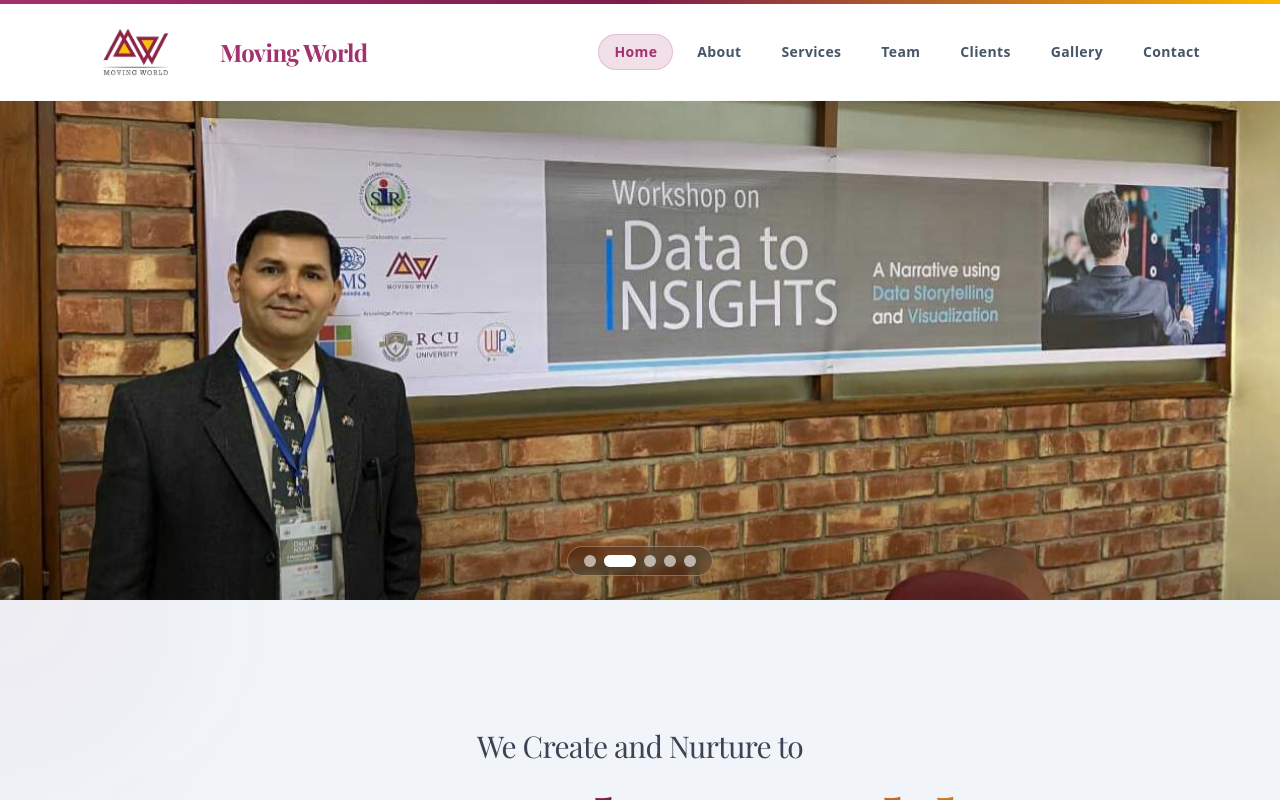
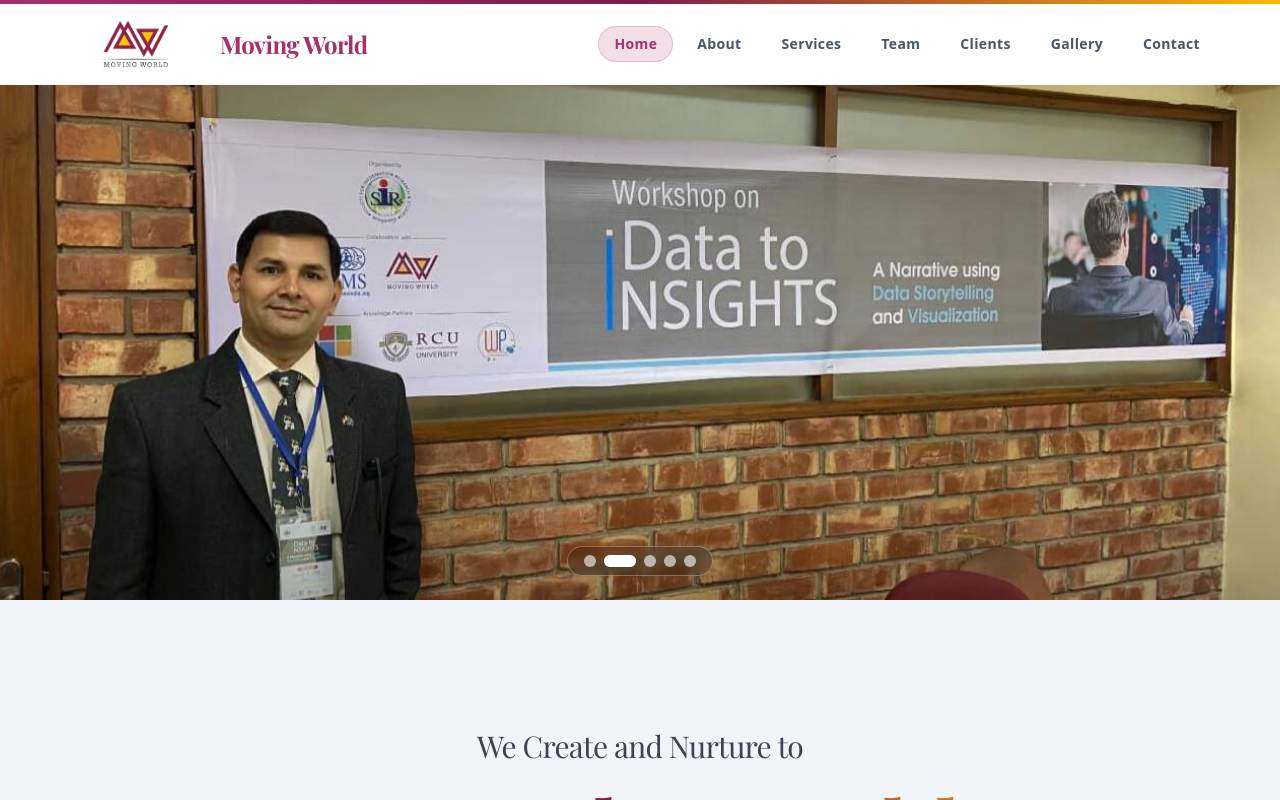
Before and after one commit to swaraj-work/movingworld, a Next.js app: page / in a window 1280 px wide. Built offline with nearby package versions, Linux system fonts and the light colour scheme; a web font is replaced by a local one.

Commit message:
fix: hero section crousel images fitted perfectly, performance improved

```diff
--- a/app/globals.css
+++ b/app/globals.css
@@ -14,21 +14,34 @@
   --font-body: 'Inter', system-ui, -apple-system, Segoe UI, Roboto, Helvetica, Arial, 'Apple Color Emoji', 'Segoe UI Emoji';
 
   /* Core colors - Moving World Brand */
-  --color-primary: #A4306D;     /* Moving World burgundy/maroon */
-  --color-highlight: #FFB800;   /* Moving World golden yellow */
-  --color-accent: #FFCA28;      /* lighter gold accent */
-  --color-plum: #7E1B4B;        /* deeper burgundy */
-  --color-plum-700: #5E1438;    /* darkest burgundy for emphasis */
-  --color-purple-1: #A4306D;    /* main burgundy (vision bg start) */
-  --color-purple-2: #7E1B4B;    /* mid burgundy (vision bg mid) */
-  --color-purple-3: #5E1438;    /* dark burgundy (vision bg end) */
-  --color-body: #0F172A;        /* slate-900 for body copy */
-  --color-muted: #475569;       /* slate-600 for secondary text */
+  --color-primary: #A4306D;
+  /* Moving World burgundy/maroon */
+  --color-highlight: #FFB800;
+  /* Moving World golden yellow */
+  --color-accent: #FFCA28;
+  /* lighter gold accent */
+  --color-plum: #7E1B4B;
+  /* deeper burgundy */
+  --color-plum-700: #5E1438;
+  /* darkest burgundy for emphasis */
+  --color-purple-1: #A4306D;
+  /* main burgundy (vision bg start) */
+  --color-purple-2: #7E1B4B;
+  /* mid burgundy (vision bg mid) */
+  --color-purple-3: #5E1438;
+  /* dark burgundy (vision bg end) */
+  --color-body: #0F172A;
+  /* slate-900 for body copy */
+  --color-muted: #475569;
+  /* slate-600 for secondary text */
 
   /* Surfaces */
-  --color-surface: #FFFFFF;     /* base surface */
-  --color-surface-2: #F8FAFC;   /* slate-50 background */
-  --color-soft: #F1F5F9;        /* slate-100 background */
+  --color-surface: #FFFFFF;
+  /* base surface */
+  --color-surface-2: #F8FAFC;
+  /* slate-50 background */
+  --color-soft: #F1F5F9;
+  /* slate-100 background */
 
   /* Shadows */
   --shadow-subtle: 0 4px 6px -1px rgb(0 0 0 / 0.1), 0 2px 4px -2px rgb(0 0 0 / 0.1);
@@ -42,7 +55,9 @@
   color: white;
 }
 
-html, body, :root {
+html,
+body,
+:root {
   height: 100%;
   overflow-x: hidden;
   scroll-behavior: smooth;
@@ -113,23 +128,65 @@
 
 /* Utilities */
 @layer utilities {
-  .text-body { color: var(--color-body); }
-  .text-muted { color: var(--color-muted); }
-  .text-primary { color: var(--color-primary); }
-  .text-plum { color: var(--color-plum); }
-  .text-highlight { color: var(--color-highlight); }
-  .text-accent { color: var(--color-accent); }
+  .text-body {
+    color: var(--color-body);
+  }
 
-  .bg-primary { background-color: var(--color-primary); }
-  .bg-highlight { background-color: var(--color-highlight); }
-  .bg-accent { background-color: var(--color-accent); }
-  .bg-surface { background-color: var(--color-surface); }
-  .bg-surface-2 { background-color: var(--color-surface-2); }
-  .bg-soft { background-color: var(--color-soft); }
+  .text-muted {
+    color: var(--color-muted);
+  }
 
-  .shadow-soft { box-shadow: var(--shadow-subtle); }
-  .shadow-premium { box-shadow: var(--shadow-premium); }
-  .shadow-glow { box-shadow: var(--shadow-glow); }
+  .text-primary {
+    color: var(--color-primary);
+  }
+
+  .text-plum {
+    color: var(--color-plum);
+  }
+
+  .text-highlight {
+    color: var(--color-highlight);
+  }
+
+  .text-accent {
+    color: var(--color-accent);
+  }
+
+  .bg-primary {
+    background-color: var(--color-primary);
+  }
+
+  .bg-highlight {
+    background-color: var(--color-highlight);
+  }
+
+  .bg-accent {
+    background-color: var(--color-accent);
+  }
+
+  .bg-surface {
+    background-color: var(--color-surface);
+  }
+
+  .bg-surface-2 {
+    background-color: var(--color-surface-2);
+  }
+
+  .bg-soft {
+    background-color: var(--color-soft);
+  }
+
+  .shadow-soft {
+    box-shadow: var(--shadow-subtle);
+  }
+
+  .shadow-premium {
+    box-shadow: var(--shadow-premium);
+  }
+
+  .shadow-glow {
+    box-shadow: var(--shadow-glow);
+  }
 
   .divider {
     @apply h-1.5 w-24 rounded-full;
@@ -192,6 +249,7 @@
     opacity: 0;
     transform: translateY(20px);
   }
+
   to {
     opacity: 1;
     transform: translateY(0);
--- a/components/AboutUsHome.jsx
+++ b/components/AboutUsHome.jsx
@@ -4,9 +4,6 @@
 export default function AboutUsHome() {
   return (
     <section id="about" className="section bg-surface relative overflow-hidden" style={{ scrollMarginTop: 'clamp(80px, 8vw, 120px)' }}>
-      {/* Background Decoration */}
-      <div className="absolute top-0 left-0 w-64 h-64 bg-primary/5 rounded-full blur-3xl -translate-x-1/2 -translate-y-1/2" />
-
       <div className="container-default relative z-10">
         <motion.div
           initial={{ opacity: 0, y: 30 }}
--- a/components/Carousel.jsx
+++ b/components/Carousel.jsx
@@ -50,7 +50,7 @@
               alt={`Brand experience showcase ${i + 1}`}
               fill
               className={`object-cover transition-transform duration-[10000ms] ease-linear ${
-                i === 0 ? "object-top" : "object-center"
+                i === 0 ? "object-top" : (i === 2 || i === 3) ? "object-center lg:object-top" : "object-center"
               } ${i === index ? "scale-110" : "scale-100"}`}
               priority={i === 0}
               sizes="100vw"
@@ -108,11 +108,10 @@
                 key={i}
                 aria-label={`Go to slide ${i + 1}`}
                 onClick={() => goTo(i)}
-                className={`relative transition-all duration-300 ${
-                  i === index
+                className={`relative transition-all duration-300 ${i === index
                     ? "w-8 h-3 bg-white rounded-full"
                     : "w-3 h-3 bg-white/60 hover:bg-white/80 rounded-full hover:scale-110"
-                }`}
+                  }`}
               >
                 {i === index && (
                   <div className="absolute inset-0 bg-white rounded-full animate-pulse" />
--- a/components/Hero.jsx
+++ b/components/Hero.jsx
@@ -91,10 +91,6 @@
             </motion.div>
           </motion.div>
         </div>
-
-        {/* Background glow effects */}
-        <div className="absolute top-0 left-0 w-96 h-96 bg-primary/5 rounded-full blur-[120px] -translate-x-1/2 -translate-y-1/2 pointer-events-none" />
-        <div className="absolute bottom-0 right-0 w-96 h-96 bg-highlight/5 rounded-full blur-[120px] translate-x-1/2 translate-y-1/2 pointer-events-none" />
       </section>
     </>
   );
--- a/components/JoinUs.jsx
+++ b/components/JoinUs.jsx
@@ -26,9 +26,6 @@
 
     return (
         <section id="contact" className="section bg-soft relative overflow-hidden" style={{ scrollMarginTop: 'clamp(80px, 8vw, 120px)' }}>
-            {/* Background Decoration */}
-            <div className="absolute top-1/2 left-1/2 -translate-x-1/2 -translate-y-1/2 w-[120%] h-[120%] bg-[radial-gradient(circle_at_center,rgba(0,0,0,0.01)_0,transparent_70%)] pointer-events-none" />
-
             <div className="container-default relative z-10">
                 <div className="flex flex-col gap-16 items-center">
                     {/* Join Us / Careers Section */}
@@ -99,8 +96,8 @@
                                     <div>
                                         <h4 className="font-bold text-plum mb-3 text-lg">Phone</h4>
                                         <div className="space-y-1">
-                                            <a href="tel:+919910017177" className="block text-muted hover:text-plum transition-colors font-medium"> +91 9910017177 </a>
-                                            <a href="tel:+918510017177" className="block text-muted hover:text-plum transition-colors font-medium"> +91 8510017177 </a>
+                                            <a href="tel:+919910017177" className="block text-muted hover:text-plum transition-colors font-medium"> +91 99100 17177 </a>
+                                            <a href="tel:+918510017177" className="block text-muted hover:text-plum transition-colors font-medium"> +91 85100 17177 </a>
                                         </div>
                                     </div>
                                 </div>
--- a/components/Services.jsx
+++ b/components/Services.jsx
@@ -128,8 +128,6 @@
   return (
     <section id="services" className="section bg-soft relative overflow-hidden" style={{ scrollMarginTop: 'clamp(80px, 8vw, 120px)' }}>
       {/* Background patterns */}
-      <div className="absolute top-0 right-0 w-96 h-96 bg-primary/5 rounded-full blur-3xl translate-x-1/2 -translate-y-1/2 pointer-events-none" />
-      <div className="absolute bottom-0 left-0 w-96 h-96 bg-highlight/5 rounded-full blur-3xl -translate-x-1/2 translate-y-1/2 pointer-events-none" />
 
       <div className="container-default relative z-10">
         <motion.div
@@ -167,7 +165,6 @@
               className="group relative bg-white rounded-3xl p-8 shadow-subtle border border-gray-100/50 hover:shadow-2xl hover:border-primary/20 transition-all duration-500 hover-lift interactive overflow-hidden"
             >
               {/* Background Glow */}
-              <div className={`absolute -right-4 -bottom-4 w-24 h-24 rounded-full ${service.bg} blur-2xl group-hover:scale-150 transition-transform duration-500 opacity-50`} />
 
               {/* Icon */}
               <div className={`w-16 h-16 rounded-2xl ${service.bg} flex items-center justify-center mb-6 group-hover:scale-110 group-hover:bg-primary transition-all duration-500`}>
```
Also changed, not shown: components/Footer.jsx (+16 -0 lines), components/Navbar.jsx (+9 -13 lines), components/OurWork.jsx (line endings or trailing spaces). Lines whose indentation alone changed are shown as unchanged.
